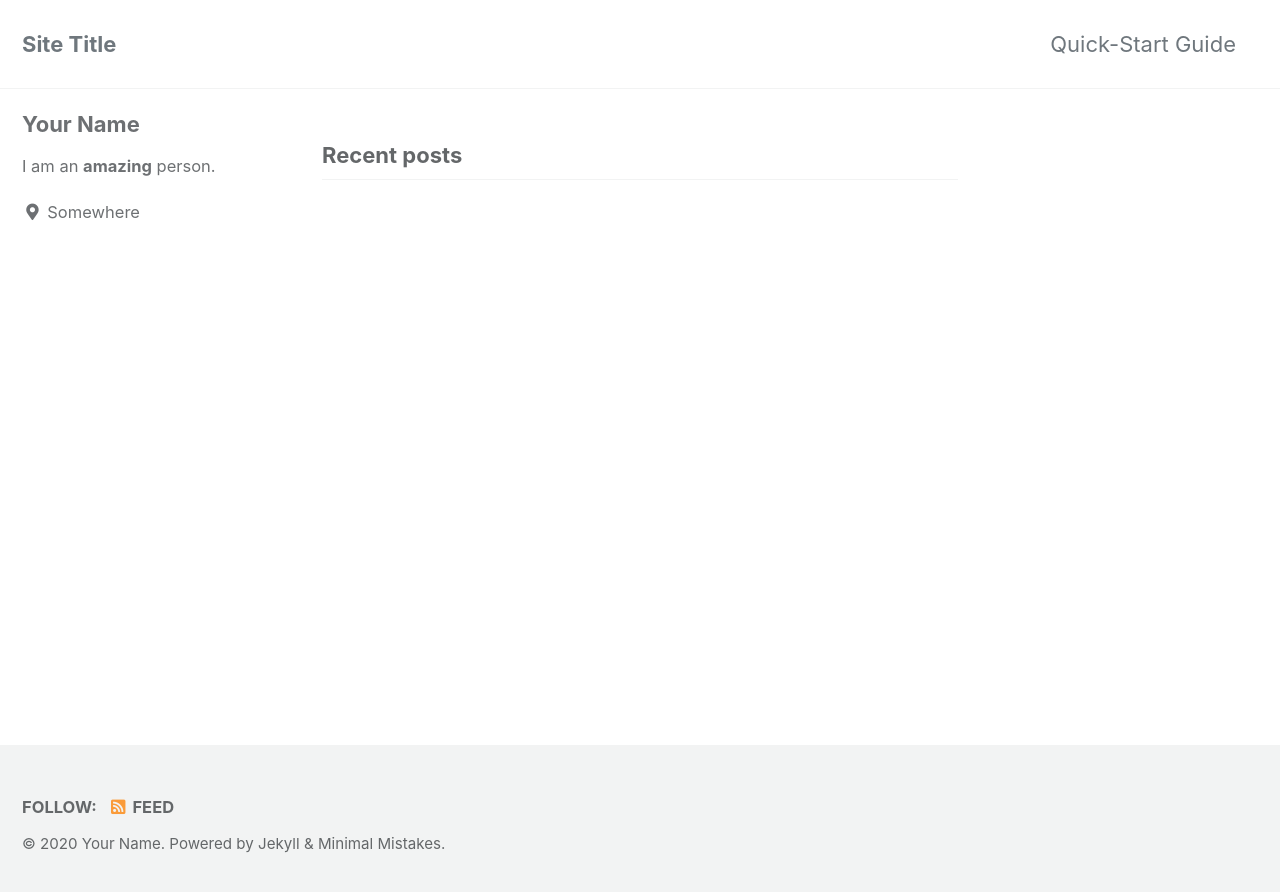
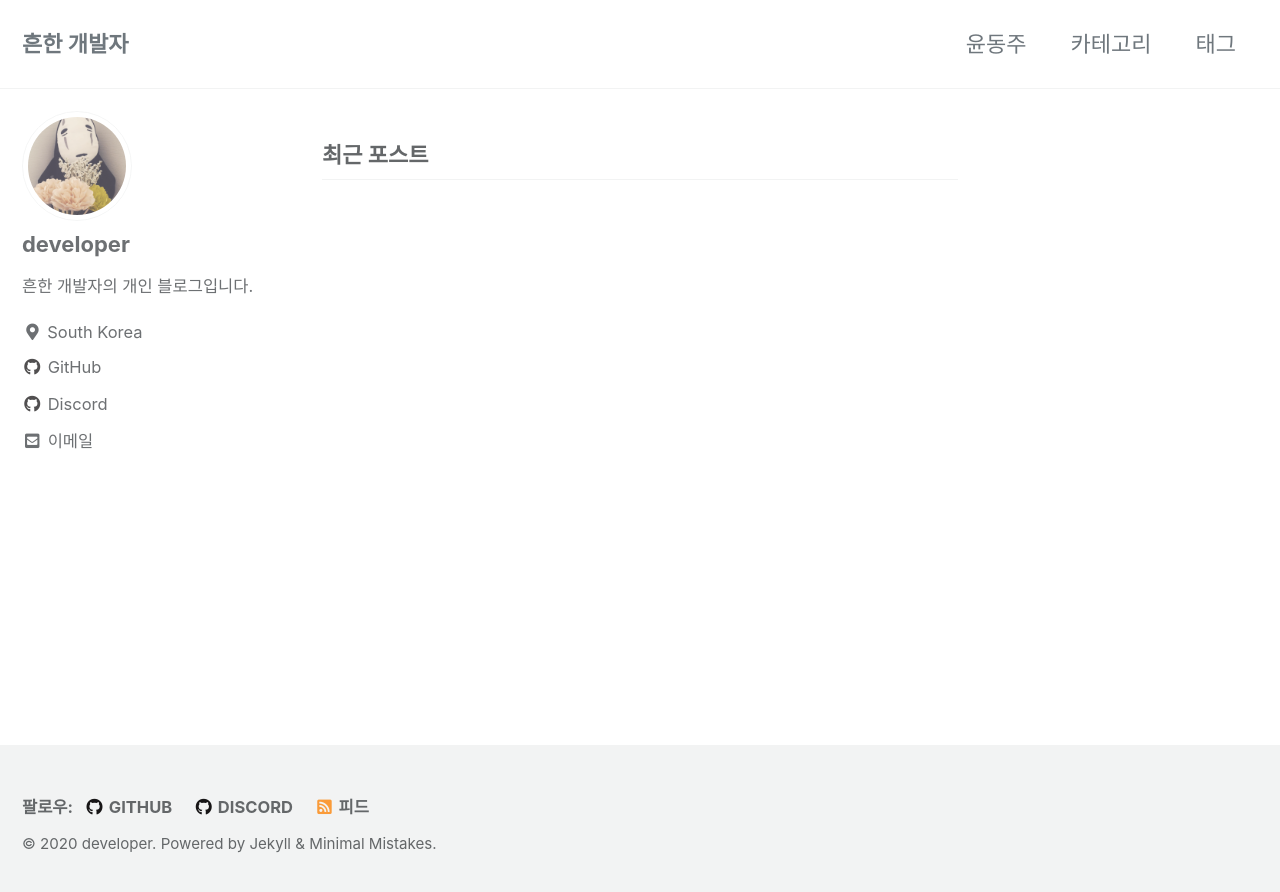
Before and after one commit to RABBITBOT2/withadoctor.github.io, a Jekyll site: the page built from index.html, in a window 1280 px wide. Shown: the top 892 px of the page. Built offline with Jekyll 4.4.1, drawn with Linux system fonts in a browser that asks for light colours; cached includes are drawn as plain includes; the list of posts is cut into pages by our own code.

Commit message:
configs update

```diff
--- a/_config.yml
+++ b/_config.yml
@@ -15,12 +15,12 @@
 minimal_mistakes_skin    : "default" # "air", "aqua", "contrast", "dark", "dirt", "neon", "mint", "plum", "sunrise"
 
 # Site Settings
-locale                   : "en-US"
-title                    : "Site Title"
+locale                   : "ko-KR"
+title                    : "흔한 개발자"
 title_separator          : "-"
 subtitle                 : # site tagline that appears below site title in masthead
-name                     : "Your Name"
-description              : "An amazing website."
+name                     : "developer"
+description              : "흔한 개발자의 블로그"
 url                      : # the base hostname & protocol for your site e.g. "https://mmistakes.github.io"
 baseurl                  : # the subpath of your site, e.g. "/blog"
 repository               : # GitHub username/repo-name e.g. "mmistakes/minimal-mistakes"
@@ -75,7 +75,7 @@ facebook:
   username               :
   app_id                 :
   publisher              :
-og_image                 : # Open Graph/Twitter default site image
+og_image                 : "/assets/images/profile.png" # Open Graph/Twitter default site image
 # For specifying social profiles
 # - https://developers.google.com/structured-data/customize/social-profiles
 social:
@@ -93,11 +93,11 @@ analytics:
 
 # Site Author
 author:
-  name             : "Your Name"
-  avatar           : # path of avatar image, e.g. "/assets/images/bio-photo.jpg"
-  bio              : "I am an **amazing** person."
-  location         : "Somewhere"
-  email            :
+  name             : "developer"
+  avatar           : "/assets/images/profile.png" # path of avatar image, e.g. "/assets/images/bio-photo.jpg"
+  bio              : "흔한 개발자의 개인 블로그입니다."
+  location         : "South Korea"
+  email            : "alicelukas@naver.com"
   links:
     - label: "Email"
       icon: "fas fa-fw fa-envelope-square"
@@ -113,7 +113,10 @@ author:
       # url: "https://facebook.com/"
     - label: "GitHub"
       icon: "fab fa-fw fa-github"
-      # url: "https://github.com/"
+      url: "https://github.com/withadoctor/"
+    - label: "Discord"
+      icon: "fab fa-fw fa-github"
+      url: "https://discord.gg/c7V8BY4"
     - label: "Instagram"
       icon: "fab fa-fw fa-instagram"
       # url: "https://instagram.com/"
@@ -129,7 +132,10 @@ footer:
       # url:
     - label: "GitHub"
       icon: "fab fa-fw fa-github"
-      # url:
+      url: "https://github.com/withadoctor/"
+    - label: "Discord"
+      icon: "fab fa-fw fa-github"
+      url: "https://discord.gg/c7V8BY4"
     - label: "GitLab"
       icon: "fab fa-fw fa-gitlab"
       # url:
@@ -209,7 +215,7 @@ sass:
 permalink: /:categories/:title/
 paginate: 5 # amount of posts to show
 paginate_path: /page:num/
-timezone: # https://en.wikipedia.org/wiki/List_of_tz_database_time_zones
+timezone: # Asia/Seoul 링크들어가면 서울 막혀있다. # https://en.wikipedia.org/wiki/List_of_tz_database_time_zones
 
 
 # Plugins (previously gems:)
@@ -276,6 +282,18 @@ defaults:
       layout: single
       author_profile: true
       read_time: true
-      comments: # true
+      comments: # 블로그 댓글 기능 true
       share: true
       related: true
+
+  # _pages
+  - scope:
+      path: ""
+      type: pages
+    values:
+      layout: single
+      author_profile: true
+      read_time: false
+      comments: false # 블로그 댓글 기능 true
+      share: true
+      related: false
--- a/_data/navigation.yml
+++ b/_data/navigation.yml
@@ -1,7 +1,13 @@
 # main links
 main:
-  - title: "Quick-Start Guide"
-    url: https://mmistakes.github.io/minimal-mistakes/docs/quick-start-guide/
+  - title: "윤동주"
+    url: /categories/윤동주/
+  - title: "카테고리"
+    url: /categories/
+  - title: "태그"
+    url: /tags/
+  # - title: "Quick-Start Guide"
+  #   url: https://mmistakes.github.io/minimal-mistakes/docs/quick-start-guide/
   # - title: "About"
   #   url: https://mmistakes.github.io/minimal-mistakes/about/
   # - title: "Sample Posts"
--- a/assets/css/main.scss
+++ b/assets/css/main.scss
@@ -6,3 +6,5 @@
 
 @import "minimal-mistakes/skins/{{ site.minimal_mistakes_skin | default: 'default' }}"; // skin
 @import "minimal-mistakes"; // main partials
+@import url('https://fonts.googleapis.com/css?family=Nanum+Gothic');
+// @import url('https://cdn.jsdelivr.net/gh/projectnoonnu/noonfonts_20-04@2.1/MaplestoryOTFBold.woff');
```
